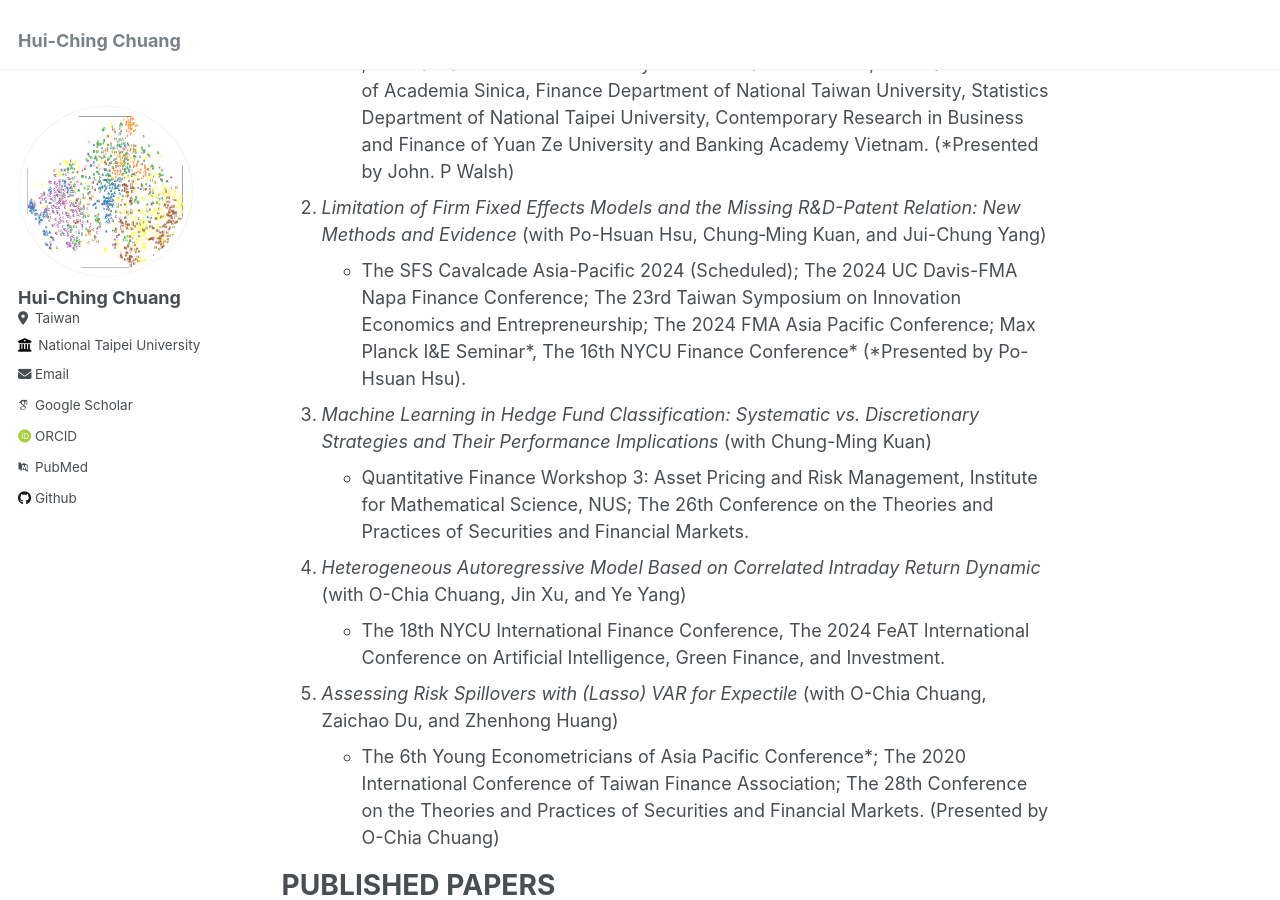
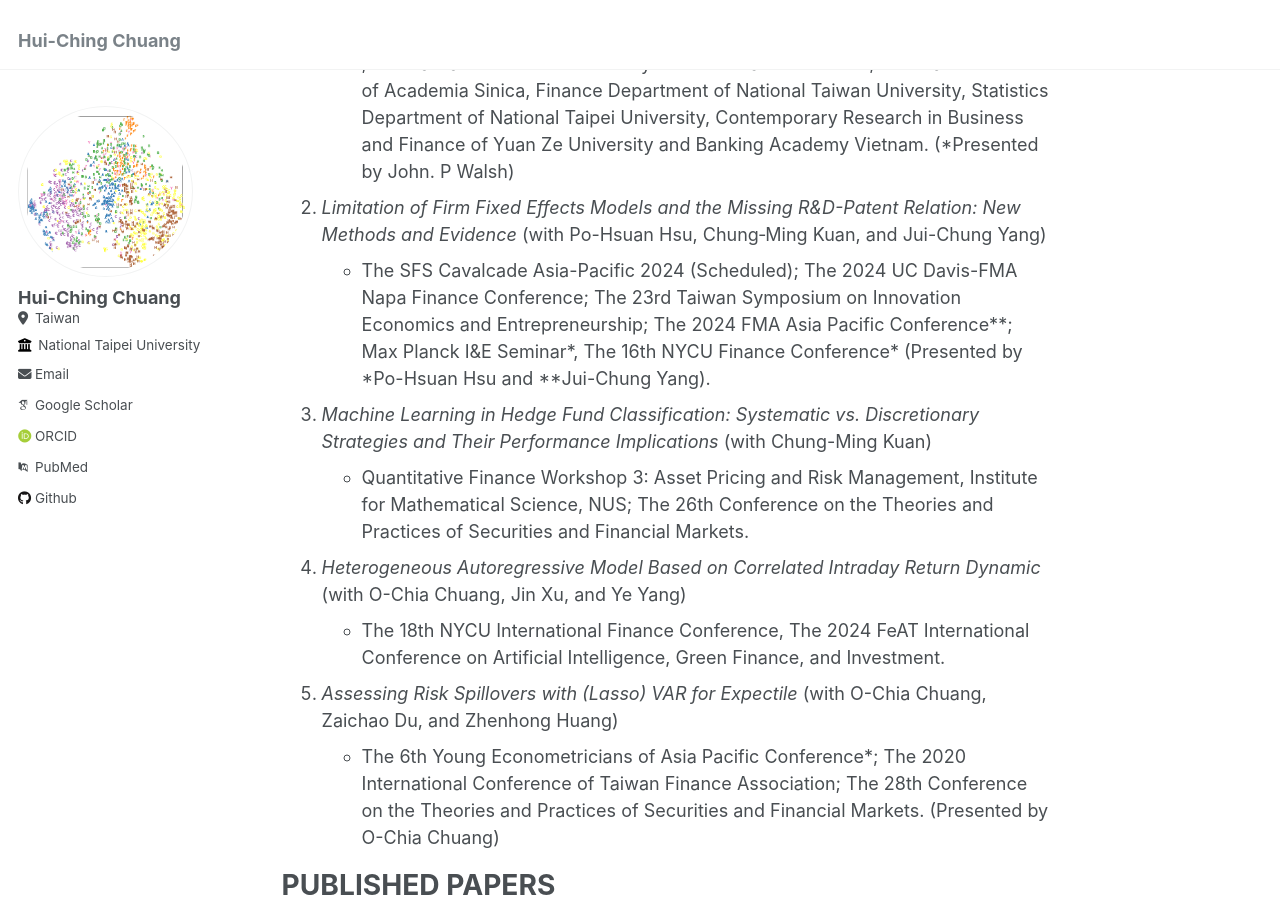
Before and after one commit to hcchuang/hcchuang.github.io, a Jekyll site: the page built from _pages/about.md, in a window 1280 px wide and 900 px high, scrolled down 344 px. Built offline with Jekyll 4.4.1, drawn with Linux system fonts in a browser that asks for light colours; some web fonts are replaced.

Commit message:
Update about.md

```diff
--- a/_pages/about.md
+++ b/_pages/about.md
@@ -16,7 +16,7 @@ WORKING PAPERS
 1.  _What Share of Patents Is Commercialized?_ (with Po-Hsuan Hsu, You-Na Lee, and John. P Walsh)
    -  TPRI Brownbag Seminar\*; NBER Productivity Seminar\*; Max Planck I&E Seminar\* ; The Taiwan Econometric Society 2023 Annual Conference; Seminars in RCHSS of Academia Sinica, Finance Department of National Taiwan University, Statistics Department of National Taipei University,  Contemporary Research in Business and Finance of Yuan Ze University and Banking Academy Vietnam. (\*Presented by John. P Walsh)
 1.  _Limitation of Firm Fixed Effects Models and the Missing R&D-Patent Relation: New Methods and Evidence_ (with Po-Hsuan Hsu, Chung‐Ming Kuan, and Jui-Chung Yang)
-   - The SFS Cavalcade Asia-Pacific 2024 (Scheduled); The 2024 UC Davis-FMA Napa Finance Conference; The 23rd Taiwan Symposium on Innovation Economics and Entrepreneurship; The 2024 FMA Asia Pacific Conference; Max Planck I&E Seminar\*, The 16th NYCU Finance Conference\* (\*Presented by Po-Hsuan Hsu).
+   - The SFS Cavalcade Asia-Pacific 2024 (Scheduled); The 2024 UC Davis-FMA Napa Finance Conference; The 23rd Taiwan Symposium on Innovation Economics and Entrepreneurship; The 2024 FMA Asia Pacific Conference\*\*; Max Planck I&E Seminar\*, The 16th NYCU Finance Conference\* (Presented by \*Po-Hsuan Hsu and \*\*Jui-Chung Yang).
 1.  _Machine Learning in Hedge Fund Classification: Systematic vs. Discretionary Strategies and Their Performance Implications_ (with Chung-Ming Kuan)
    - Quantitative Finance Workshop 3: Asset Pricing and Risk Management, Institute for Mathematical Science, NUS; The 26th Conference on the Theories and Practices of Securities and Financial Markets.
 1.  _Heterogeneous Autoregressive Model Based on Correlated Intraday Return Dynamic_ (with O-Chia Chuang, Jin Xu, and Ye Yang)
```
